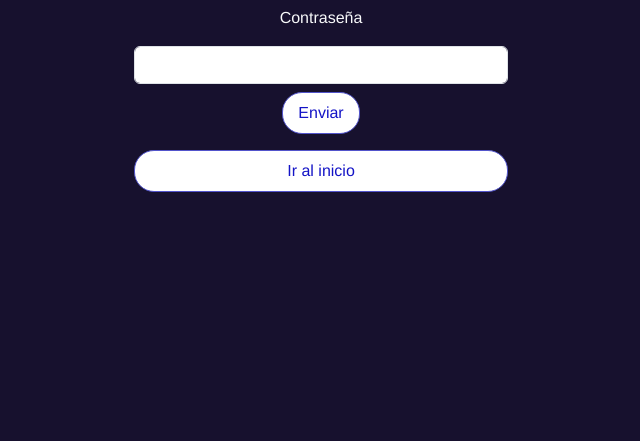
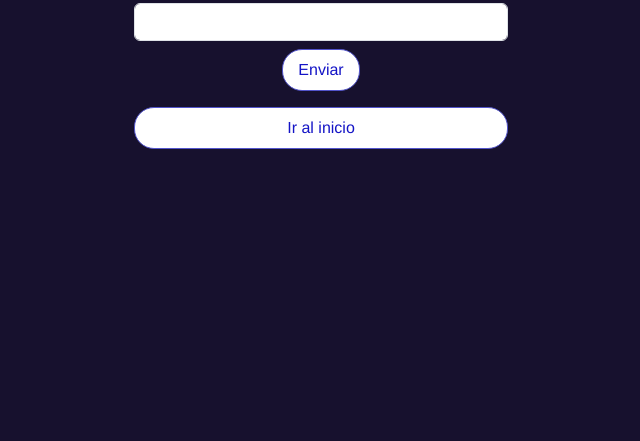
Before and after one commit to isisdagDuoc/proyecto_pyme_juegos, a plain HTML site: page recuperar_contraseña.html in a window 1280 px wide. Shown: the part 359-800 px from the top of the page, without its empty margins (319-959 px from the left). Drawn offline with nearby package versions, Linux system fonts and the light colour scheme.

Commit message:
arreglo error recuperar contraseña

```diff
--- a/recuperar_contraseña.html
+++ b/recuperar_contraseña.html
@@ -17,9 +17,6 @@
         <label for="correo" class="form-label text-light">Correo</label>
         <input type="email" name="correo" id="correo" class="form-control">
 
-        <label for="correo_rec_contraseña" class="form-label text-light">Contraseña</label>
-        <input type="password" name="correo_rec_contraseña" id="contraseña" class="form-control">
-
         <div id="miAlerta" class="alert alert-success d-none" role="alert">
         </div>
 
```
